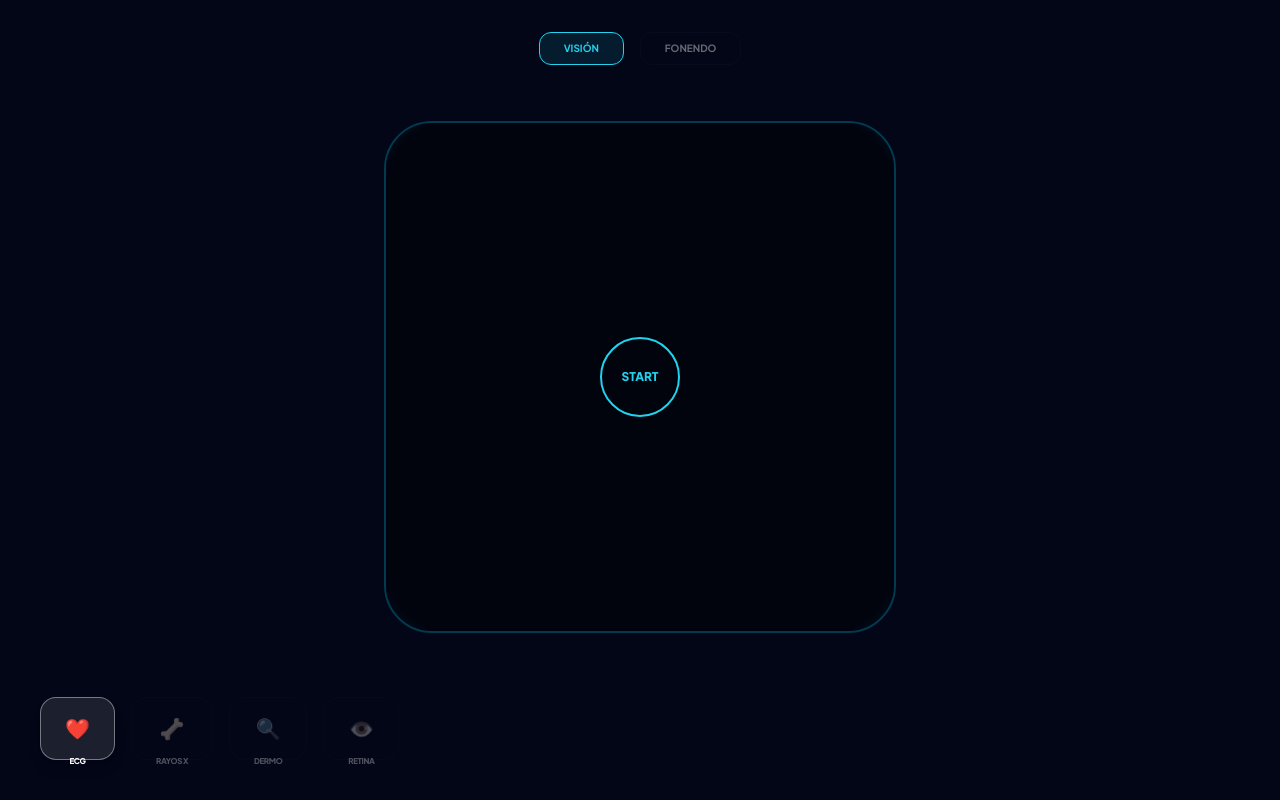
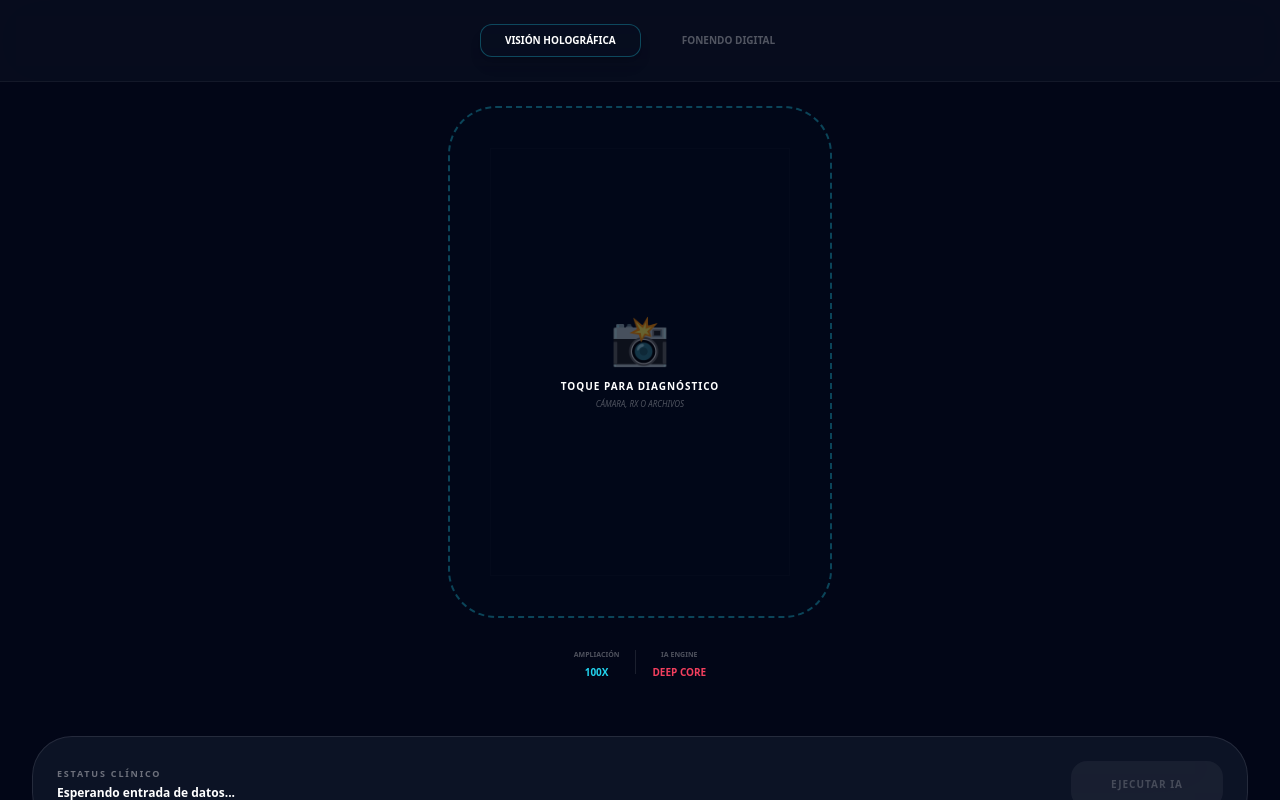
Before and after one commit to max100-eng/Android-Heal-Clinical-Intelligence, a React (Vite) app: page / in a window 1280 px wide. Built offline with nearby package versions, Linux system fonts and the light colour scheme.

Commit message:
Feature: Ultimate Multi-modal Scan with Camera & Upload

```diff
--- a/App.tsx
+++ b/App.tsx
@@ -1,153 +1,148 @@
 import React, { useState, useRef, useEffect } from 'react';
 import { motion, AnimatePresence } from 'framer-motion';
 
-// --- CONFIGURACIÓN ---
-const MODALITIES = {
-  visual: [
-    { id: 'ecg', label: 'ECG', icon: '❤️' },
-    { id: 'rx', label: 'RAYOS X', icon: '🦴' },
-    { id: 'dermo', label: 'DERMO', icon: '🔍' },
-    { id: 'retina', label: 'RETINA', icon: '👁️' }
-  ],
-  acoustic: [
-    { id: 'cardiac', label: 'CARDÍACO', icon: '🫀', filter: 500 },
-    { id: 'pulmonar', label: 'PULMONAR', icon: '🫁', filter: 1200 }
-  ]
+// --- MODALIDADES ---
+const MODS = {
+  visual: { color: '#22d3ee', label: 'VISIÓN HOLOGRÁFICA', bg: 'bg-cyan-950/5', border: 'border-cyan-400/30' },
+  acoustic: { color: '#f43f5e', label: 'FONENDO DIGITAL', bg: 'bg-rose-950/5', border: 'border-rose-500/30' }
 };
 
 export default function ProtocoloAI() {
-  const [mainMode, setMainMode] = useState<'visual' | 'acoustic'>('visual');
-  const [subMode, setSubMode] = useState('ecg');
-  const [isScanning, setIsScanning] = useState(false);
-  const [error, setError] = useState<string | null>(null);
+  const [mode, setMode] = useState<'visual' | 'acoustic'>('visual');
+  const [source, setSource] = useState<string | null>(null); // Imagen capturada o subida
+  const [isProcessing, setIsProcessing] = useState(false);
 
+  const fileInputRef = useRef<HTMLInputElement>(null);
   const canvasRef = useRef<HTMLCanvasElement>(null);
   const audioCtxRef = useRef<AudioContext | null>(null);
   const animationRef = useRef<number>();
 
-  // --- FUNCIÓN MAESTRA DE ESCANEO ---
-  const handleStartScan = async () => {
-    if (isScanning) {
-      stopScan();
-      return;
-    }
-
-    try {
-      setError(null);
-      // 1. Solicitar permisos (Esto activa el escaneo real)
-      const stream = await navigator.mediaDevices.getUserMedia({
-        audio: mainMode === 'acoustic',
-        video: mainMode === 'visual'
-      });
-
-      setIsScanning(true);
-
-      if (mainMode === 'acoustic') {
-        // Lógica de Fonendo 100x
-        audioCtxRef.current = new (window.AudioContext || (window as any).webkitAudioContext)();
-        const source = audioCtxRef.current.createMediaStreamSource(stream);
-        const analyser = audioCtxRef.current.createAnalyser();
-
-        const gainNode = audioCtxRef.current.createGain();
-        gainNode.gain.value = 25.0; // Amplificación masiva
-
-        source.connect(gainNode).connect(analyser);
-        visualize(analyser);
-      } else {
-        // Simulación de Escaneo Holográfico Visual
-        simulateVisualScan();
-      }
-    } catch (err) {
-      setError("Permiso denegado. Activa el micrófono/cámara.");
-      console.error(err);
+  // --- LÓGICA DE CAPTURA (CÁMARA/UPLOAD) ---
+  const handleCapture = (e: React.ChangeEvent<HTMLInputElement>) => {
+    const file = e.target.files?.[0];
+    if (file) {
+      const reader = new FileReader();
+      reader.onload = (ev) => {
+        setSource(ev.target?.result as string);
+        setIsProcessing(true);
+      };
+      reader.readAsDataURL(file);
     }
   };
 
-  const stopScan = () => {
-    setIsScanning(false);
-    if (audioCtxRef.current) audioCtxRef.current.close();
-    if (animationRef.current) cancelAnimationFrame(animationRef.current);
-  };
+  // --- EFECTO DE ESCANEO LÁSER / ONDA AUDIO ---
+  useEffect(() => {
+    if (!isProcessing || !canvasRef.current) return;
+    const ctx = canvasRef.current.getContext('2d')!;
 
-  const visualize = (analyser: AnalyserNode) => {
-    const canvas = canvasRef.current;
-    if (!canvas) return;
-    const ctx = canvas.getContext('2d')!;
-    const dataArray = new Uint8Array(analyser.frequencyBinCount);
+    const animate = () => {
+      ctx.clearRect(0, 0, ctx.canvas.width, ctx.canvas.height);
+      ctx.strokeStyle = MODS[mode].color;
+      ctx.lineWidth = 3;
+      ctx.shadowBlur = 15;
+      ctx.shadowColor = MODS[mode].color;
 
-    const draw = () => {
-      animationRef.current = requestAnimationFrame(draw);
-      analyser.getByteTimeDomainData(dataArray);
-      ctx.clearRect(0, 0, canvas.width, canvas.height);
-      ctx.lineWidth = 4;
-      ctx.strokeStyle = '#f43f5e'; // Rosa para Fonendo
-      ctx.beginPath();
-      let x = 0;
-      for (let i = 0; i < dataArray.length; i++) {
-        const v = dataArray[i] / 128.0;
-        const y = (v * canvas.height) / 2;
-        if (i === 0) ctx.moveTo(x, y); else ctx.lineTo(x, y);
-        x += canvas.width / dataArray.length;
+      if (mode === 'visual') {
+        // Efecto Láser de Escaneo
+        const y = (Math.sin(Date.now() * 0.004) * 0.5 + 0.5) * ctx.canvas.height;
+        ctx.beginPath();
+        ctx.moveTo(0, y);
+        ctx.lineTo(ctx.canvas.width, y);
+        ctx.stroke();
+      } else {
+        // Onda Simulada de Fonendo (o Real si conectas el Analyser)
+        ctx.beginPath();
+        for (let i = 0; i < ctx.canvas.width; i++) {
+          const y = ctx.canvas.height/2 + Math.sin(i * 0.05 + Date.now() * 0.01) * 20;
+          if (i === 0) ctx.moveTo(i, y); else ctx.lineTo(i, y);
+        }
+        ctx.stroke();
       }
-      ctx.stroke();
+      animationRef.current = requestAnimationFrame(animate);
     };
-    draw();
-  };
 
-  const simulateVisualScan = () => {
-    const canvas = canvasRef.current;
-    if (!canvas) return;
-    const ctx = canvas.getContext('2d')!;
-    const draw = () => {
-      animationRef.current = requestAnimationFrame(draw);
-      ctx.clearRect(0, 0, canvas.width, canvas.height);
-      ctx.strokeStyle = '#22d3ee'; // Cian para Visión
-      ctx.lineWidth = 2;
-      const time = Date.now() * 0.005;
-      ctx.beginPath();
-      for (let i = 0; i < canvas.width; i++) {
-        const y = canvas.height/2 + Math.sin(i * 0.05 + time) * 30;
-        if (i === 0) ctx.moveTo(i, y); else ctx.lineTo(i, y);
-      }
-      ctx.stroke();
-    };
-    draw();
-  };
+    animate();
+    return () => { if (animationRef.current) cancelAnimationFrame(animationRef.current); };
+  }, [isProcessing, mode]);
 
   return (
-    <div className="h-screen w-full bg-[#020617] text-white flex flex-col overflow-hidden">
-      {/* Botones de Modo */}
-      <div className="p-8 flex justify-center gap-4 z-20">
-        <button onClick={() => {setMainMode('visual'); stopScan();}} className={`px-6 py-2 rounded-xl text-[10px] font-bold border transition-all ${mainMode === 'visual' ? 'border-cyan-400 bg-cyan-400/10 text-cyan-400' : 'border-white/5 opacity-40'}`}>VISIÓN</button>
-        <button onClick={() => {setMainMode('acoustic'); stopScan();}} className={`px-6 py-2 rounded-xl text-[10px] font-bold border transition-all ${mainMode === 'acoustic' ? 'border-rose-500 bg-rose-500/10 text-rose-500' : 'border-white/5 opacity-40'}`}>FONENDO</button>
-      </div>
+    <div className="h-screen w-full bg-[#020617] text-white flex flex-col font-sans overflow-hidden">
 
-      {/* Monitor de Escaneo */}
-      <div className="flex-1 flex flex-col items-center justify-center p-6">
-        <div className={`relative w-full max-w-lg aspect-square rounded-[3rem] border-2 flex items-center justify-center overflow-hidden ${mainMode === 'visual' ? 'border-cyan-500/30' : 'border-rose-500/30'}`}>
-          <canvas ref={canvasRef} width={400} height={400} className="w-full h-full" />
+      {/* NAVEGACIÓN SUPERIOR */}
+      <header className="p-6 flex justify-center gap-4 bg-slate-900/40 backdrop-blur-xl border-b border-white/5">
+        {Object.entries(MODS).map(([k, v]) => (
+          <button
+            key={k}
+            onClick={() => { setMode(k as any); setSource(null); setIsProcessing(false); }}
+            className={`px-6 py-2 rounded-xl text-[10px] font-black border transition-all ${mode === k ? `${v.border} ${v.bg} text-white shadow-lg` : 'border-transparent opacity-30'}`}
+          >
+            {v.label}
+          </button>
+        ))}
+      </header>
 
-          {!isScanning && (
-            <button onClick={handleStartScan} className="absolute inset-0 flex items-center justify-center bg-black/40 backdrop-blur-sm">
-              <div className={`w-20 h-20 rounded-full border-2 flex items-center justify-center ${mainMode === 'visual' ? 'border-cyan-400 text-cyan-400' : 'border-rose-500 text-rose-500'}`}>
-                <span className="text-xs font-black">START</span>
+      {/* ÁREA DE ESCANEO / CAPTURA */}
+      <main className="flex-1 flex flex-col items-center justify-center p-6 space-y-8">
+        <div
+          onClick={() => fileInputRef.current?.click()}
+          className={`relative w-full max-w-sm aspect-[3/4] rounded-[3rem] border-2 border-dashed flex items-center justify-center overflow-hidden cursor-pointer group transition-all duration-700 ${MODS[mode].border} ${MODS[mode].bg}`}
+        >
+          {/* Input oculto: capture="environment" abre la cámara directamente en móviles */}
+          <input type="file" ref={fileInputRef} className="hidden" accept="image/*" capture="environment" onChange={handleCapture} />
+
+          {source ? (
+            <>
+              <img src={source} className="w-full h-full object-cover opacity-50 transition-opacity group-hover:opacity-30" alt="MedCapture" />
+              <canvas ref={canvasRef} width={300} height={400} className="absolute inset-0 w-full h-full z-10" />
+              <div className="absolute top-10 flex flex-col items-center gap-2">
+                <div className={`px-4 py-1 rounded-full text-[8px] font-black tracking-[0.3em] bg-black/50 border ${MODS[mode].border}`}>
+                  ANALIZANDO...
+                </div>
               </div>
-            </button>
+            </>
+          ) : (
+            <div className="flex flex-col items-center text-center p-10 space-y-4">
+              <span className="text-5xl opacity-40">{mode === 'visual' ? '📸' : '🎙️'}</span>
+              <div className="space-y-1">
+                <p className="text-[10px] font-black tracking-widest uppercase">Toque para Diagnóstico</p>
+                <p className="text-[8px] opacity-30 uppercase italic">Cámara, RX o Archivos</p>
+              </div>
+            </div>
           )}
 
-          {error && <p className="absolute bottom-10 text-rose-500 text-[10px] font-bold">{error}</p>}
+          {/* Marcas de Enfoque */}
+          <div className={`absolute inset-10 border border-white/5 pointer-events-none transition-opacity ${source ? 'opacity-100' : 'opacity-20'}`} />
         </div>
-      </div>
 
-      {/* Selector de Items */}
-      <div className="p-10 flex gap-4 overflow-x-auto no-scrollbar">
-        {MODALITIES[mainMode].map((m) => (
-          <button key={m.id} onClick={() => {setSubMode(m.id); stopScan();}} className={`flex-shrink-0 px-6 py-4 rounded-2xl border transition-all ${subMode === m.id ? 'bg-white/10 border-white/40 shadow-lg' : 'border-white/5 opacity-30'}`}>
-            <span className="text-xl block text-center mb-1">{m.icon}</span>
-            <span className="text-[8px] font-black uppercase tracking-tighter">{m.label}</span>
+        {/* INDICADOR DE TECNOLOGÍA */}
+        <div className="flex gap-4">
+          <div className="flex flex-col items-center">
+             <span className="text-[7px] text-white/30 font-bold uppercase mb-1">Ampliación</span>
+             <span className="text-[10px] font-black text-cyan-400">100X</span>
+          </div>
+          <div className="w-px h-6 bg-white/10" />
+          <div className="flex flex-col items-center">
+             <span className="text-[7px] text-white/30 font-bold uppercase mb-1">IA Engine</span>
+             <span className="text-[10px] font-black text-rose-500">DEEP CORE</span>
+          </div>
+        </div>
+      </main>
+
+      {/* FOOTER TÁCTICO */}
+      <footer className="p-8">
+        <div className="bg-slate-900/80 backdrop-blur-2xl border border-white/10 rounded-[2.5rem] p-6 flex items-center justify-between">
+          <div className="space-y-1">
+            <h3 className="text-[9px] font-black tracking-[0.2em] text-white/40 uppercase">Estatus Clínico</h3>
+            <p className="text-xs font-bold">{source ? "Muestra capturada. Listo." : "Esperando entrada de datos..."}</p>
+          </div>
+          <button
+            disabled={!source}
+            className={`px-10 py-4 rounded-2xl text-[10px] font-black tracking-widest transition-all ${source ? 'bg-white text-black shadow-[0_0_30px_rgba(255,255,255,0.3)] active:scale-95' : 'bg-white/5 text-white/20 cursor-not-allowed'}`}
+          >
+            EJECUTAR IA
           </button>
-        ))}
-      </div>
+        </div>
+      </footer>
     </div>
   );
 }
```
